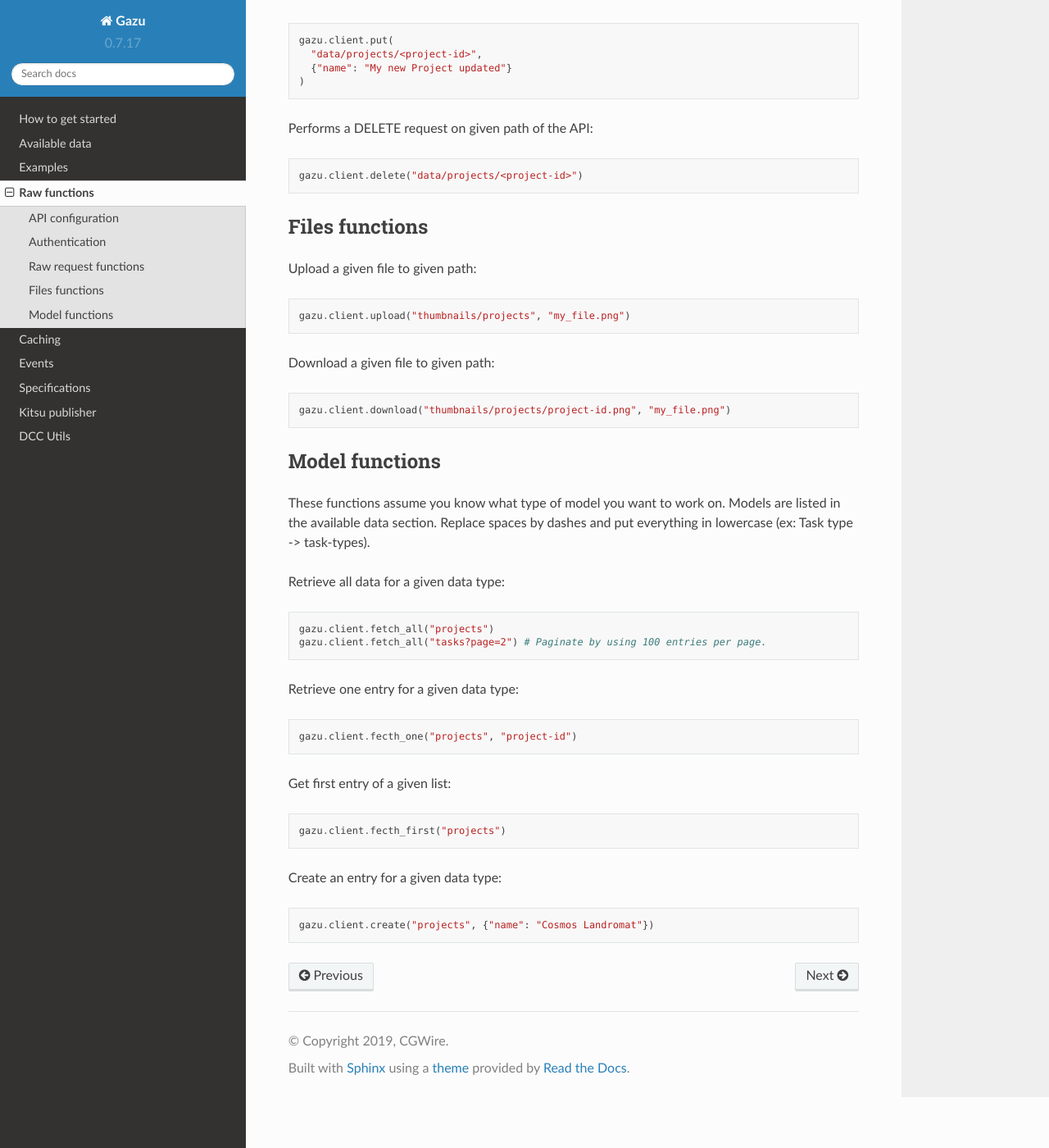
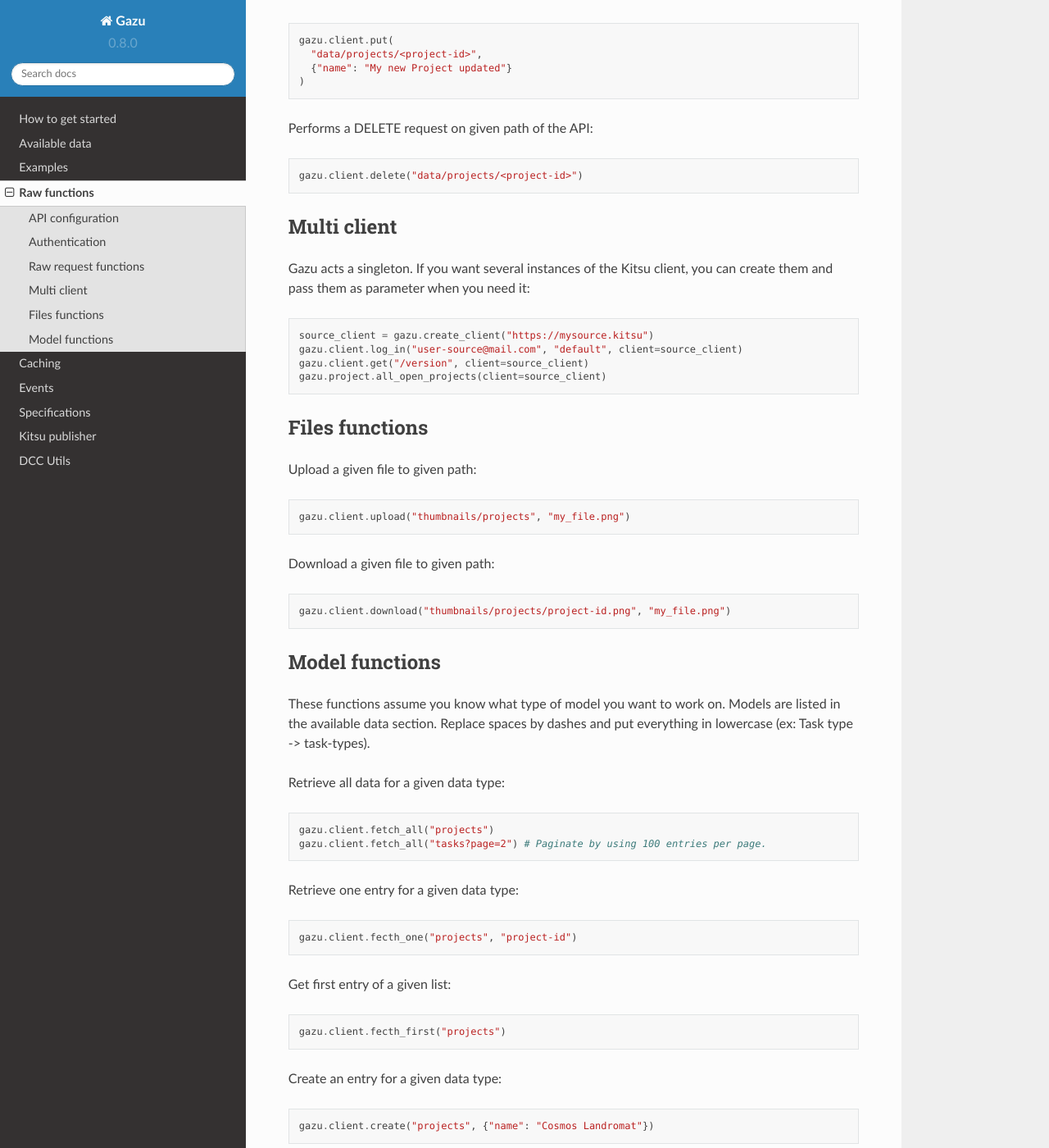
Before and after one commit to cgwire/gazu, a Sphinx documentation site: the page built from docs/source/raw.md, in a window 1280 px wide and 1400 px high, scrolled down 1477 px. Shown: the whole window at 82% size. Built offline with Sphinx 7.4.7 and the Read the Docs theme 2.0.0, drawn with Linux system fonts in a browser that asks for light colours; some of the changed text lies outside the part shown.

Commit message:
Up Gazu version

````diff
--- a/docs/source/conf.py
+++ b/docs/source/conf.py
@@ -20,13 +20,13 @@ sys.path.insert(0, os.path.abspath('/home/frank/Projets/cgwire/gazu'))
 # -- Project information -----------------------------------------------------
 
 project = u'Gazu'
-copyright = u'2019, CGWire'
+copyright = u'2020, CGWire'
 author = u'CGWire'
 
 # The short X.Y version
-version = u'0.7.17'
+version = u'0.8.0'
 # The full version, including alpha/beta/rc tags
-release = u'0.7.17'
+release = u'0.8:0'
 
 
 # -- General configuration ---------------------------------------------------
--- a/docs/source/raw.md
+++ b/docs/source/raw.md
@@ -25,6 +25,7 @@ Set API server hostname:
 gazu.client.set_host("pipeline-api")
 ```
 
+
 ### Authentication
 
 Make the client log in:
@@ -50,7 +51,6 @@ Get API version:
 ```python
 gazu.client.get_api_version()
 ```
-
 
 ### Raw request functions
 
@@ -81,6 +81,17 @@ Performs a DELETE request on given path of the API:
 gazu.client.delete("data/projects/<project-id>")
 ```
 
+### Multi client
+
+Gazu acts a singleton. If you want several instances of the Kitsu client,
+you can create them and pass them as parameter when you need it:
+
+```python
+source_client = gazu.create_client("https://mysource.kitsu")
+gazu.client.log_in("user-source@mail.com", "default", client=source_client)
+gazu.client.get("/version", client=source_client)
+gazu.project.all_open_projects(client=source_client)
+```
 
 ### Files functions
 
--- a/docs/source/specs.rst
+++ b/docs/source/specs.rst
@@ -90,6 +90,11 @@ gazu.user
 .. automodule:: gazu.user
     :members:
 
+gazu.sync
+-----------
+
+.. automodule:: gazu.sync
+    :members:
 
 gazu.exceptions
 ---------------
--- a/requirements.txt
+++ b/requirements.txt
@@ -1,4 +1,4 @@
 sphinx==1.8.3
 sphinx-rtd-theme==0.4.2
 recommonmark==0.5.0
-gazu==0.7.17
+gazu==0.8.0
````
